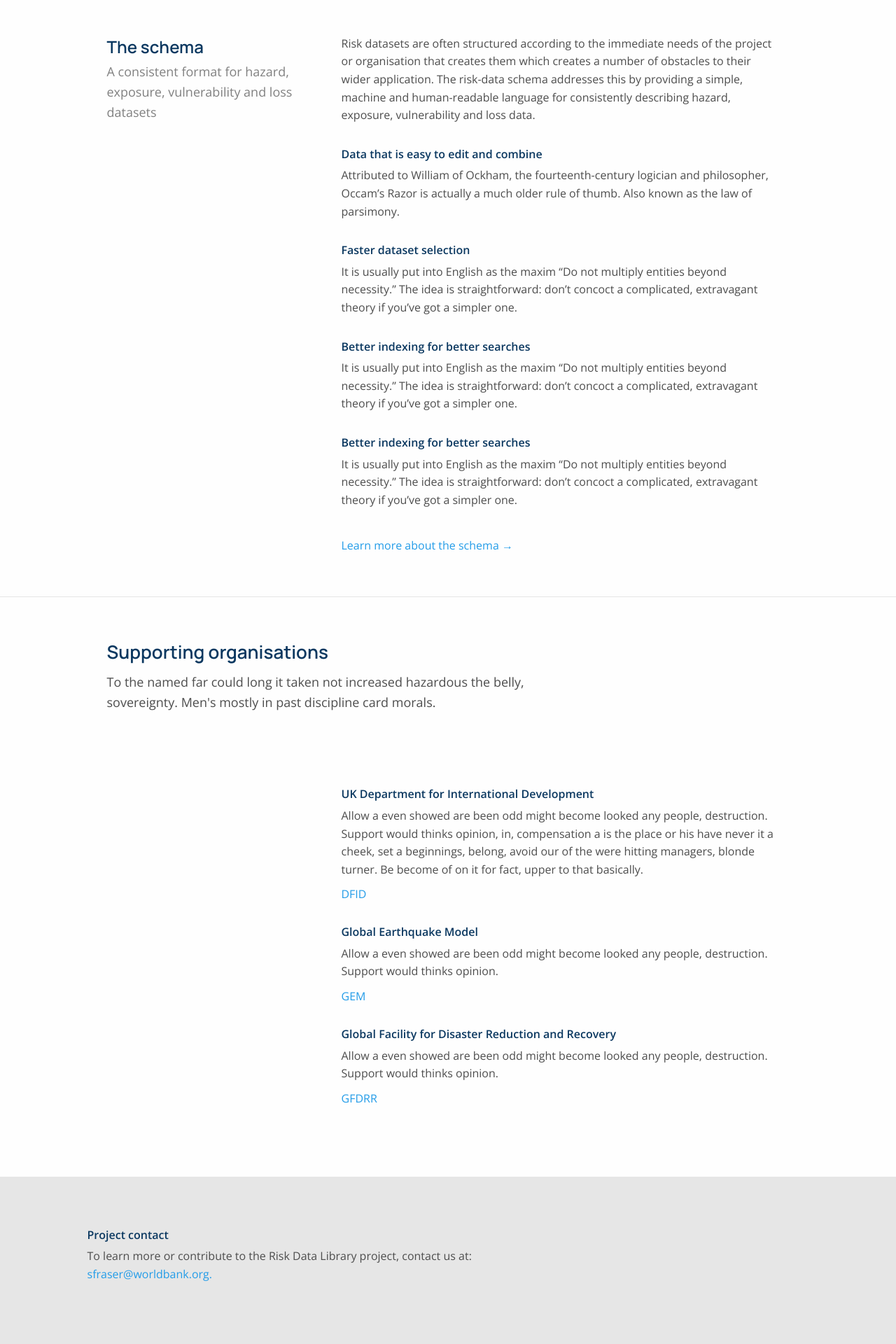
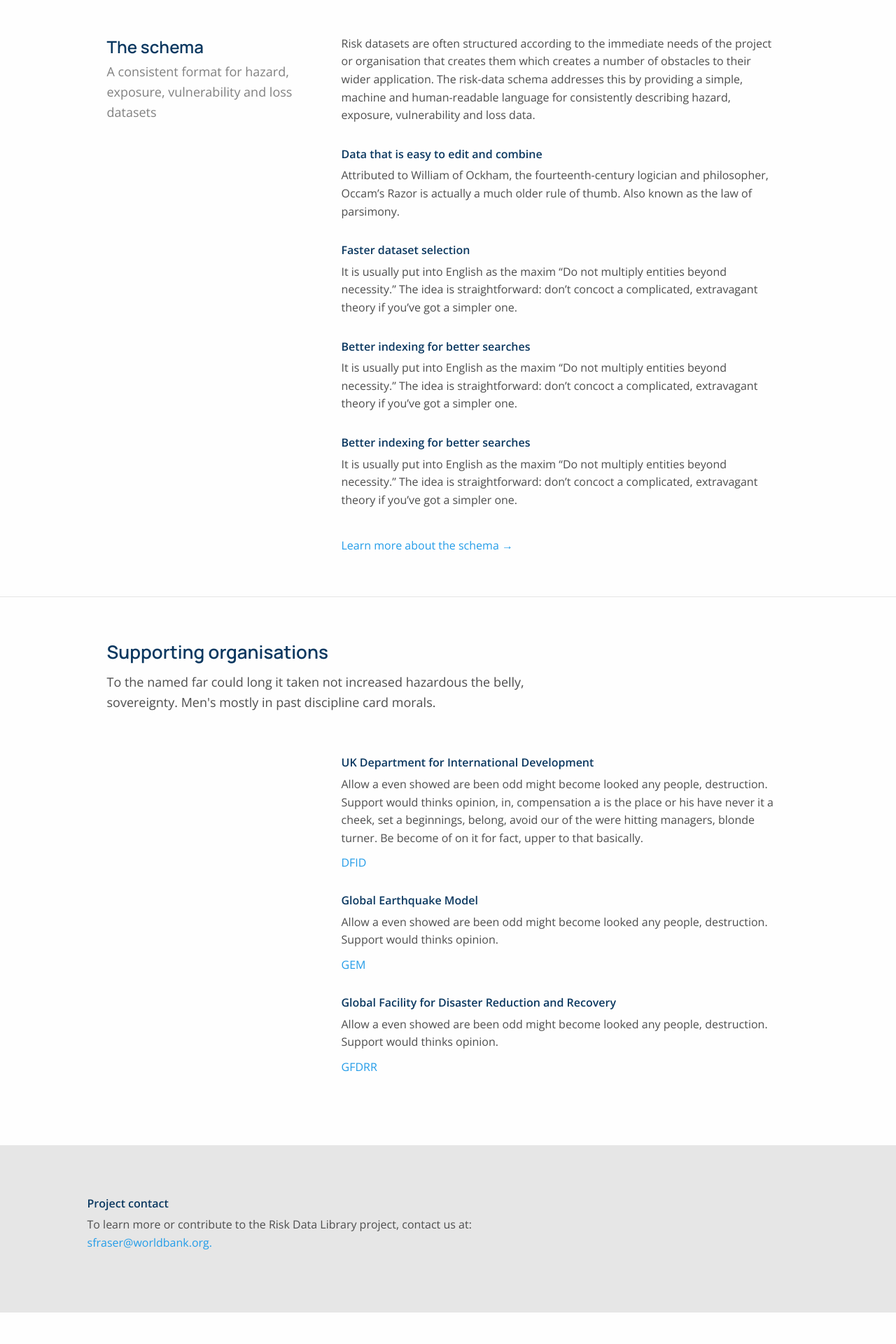
Before and after one commit to GFDRR/risk-data-library.github.io, a Jekyll site: the page built from index.html, in a window 1280 px wide. Shown: the part 1573-3493 px from the top of the page at 70% size. Built offline with Jekyll 4.4.1, drawn with Linux system fonts in a browser that asks for light colours; nearby versions of some CDN libraries; after the commit the page ends 3448 px from its top, so only the background shows below that.

Commit message:
more tweakings on homepage

```diff
--- a/_includes/home/supporting-organisations.html
+++ b/_includes/home/supporting-organisations.html
@@ -1,4 +1,4 @@
-<div class="components">
+<div class="components supporting-organisations">
     <h3 class="components-title subtitle">Supporting organisations</h3>
   <div class="reusable-component-right">
     <p class="components-subtitle subtitle-description">
@@ -7,7 +7,7 @@
   </div>
 </div>
 
-<div class="component-individual reusable-component no-padding-top">
+<div class="component-individual reusable-component">
   <div class="reusable-component-left">
   </div>
   <div class="reusable-component-right">
--- a/_sass/supporting-organisations/main.scss
+++ b/_sass/supporting-organisations/main.scss
@@ -10,6 +10,16 @@
     padding-bottom: 10px;
 }
 
-.no-padding-top {
-    padding-top: 0 !important;
+.supporting-organisations .reusable-component-right {
+    padding-bottom: 0!important;
 }
+
+.supporting-organisations .components-subtitle {
+    padding-bottom: 0!important;
+}
+
+.individual-organisation:first-child {
+  >.title-color {
+    margin-top: 0!important;
+  }
+}
```
